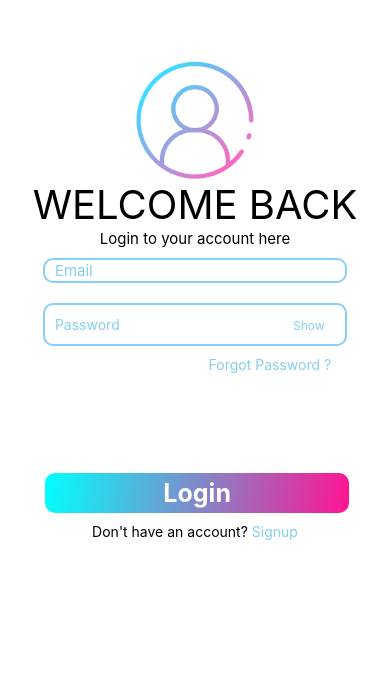
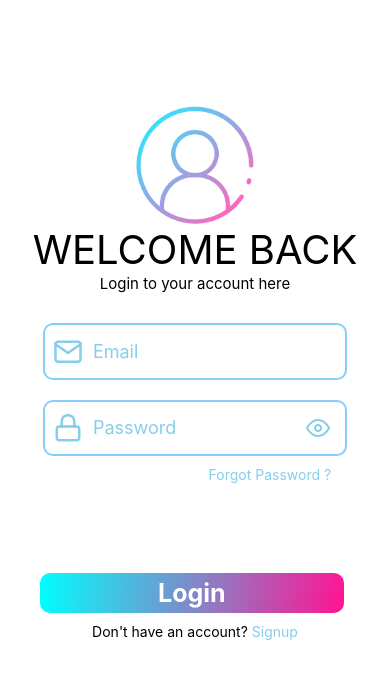
Before and after one commit to shible77/free-school, a React Native app: screen /Login in a window 390 px wide. Shown: the top 678 px of the page. Built offline with nearby package versions, Linux system fonts and the light colour scheme.

Commit message:
Add Some UI

```diff
--- a/components/Field.js
+++ b/components/Field.js
@@ -1,13 +1,16 @@
 import React from 'react';
-import {TextInput, StyleSheet} from 'react-native';
+import {TextInput, StyleSheet, View} from 'react-native';
 import {darkGreen, green} from './Constants';
 
 const Field = (props) => {
   return (
+    <View style={[styles.field, {color: 'sky blue'}]}>
+      <View style={{marginVertical: 8, padding:3, borderRadius: 3, marginRight: 7 }}>{props.icon}</View>
     <TextInput
       {...props}
-      style={[styles.field,{color: 'skyblue'}]}
+      style={[styles.input,{color: 'skyblue'}]}
       placeholderTextColor={'skyblue'}></TextInput>
+    </View>
   );
 };
 
@@ -18,11 +21,17 @@ const styles = StyleSheet.create({
     borderWidth: 2,
     borderColor: 'lightskyblue',
     borderRadius: 10,
-    paddingHorizontal: 10,
+    paddingHorizontal: 5,
     width: '78%',
     marginVertical: 10,
     height: '9%',
-    fontSize: 15
+    fontSize: 15,
+    display: 'flex',
+    flexDirection: 'row',
+  },
+  input: {
+    marginVertical: 11,
+    fontSize:  18,
   }
 
 })
--- a/components/PasswordField.js
+++ b/components/PasswordField.js
@@ -1,16 +1,21 @@
 import { StyleSheet, TextInput, Text, TouchableOpacity, View } from 'react-native'
 import React from 'react'
+import { Feather } from '@expo/vector-icons';
 import { darkGreen } from './Constants';
 
 const PasswordField = (props) => {
+    // console.log(props.icon)
     return (
         <View style={styles.field}>
+            <View style={{marginVertical: 7, padding:3, borderRadius: 3, marginRight: 7 }}>
+                {props.icon}
+            </View>
             <TextInput
                 {...props}
-                style={{ color: 'skyblue', width: '85%' }}
+                style={{ color: 'skyblue', width: '70%', fontSize: 18 }}
                 placeholderTextColor={'skyblue'} />
-            <TouchableOpacity onPress={() => { alert('pressed') }}>
-                <Text style={[styles.text, { color: 'skyblue' }]}>Show</Text>
+            <TouchableOpacity onPress={props.togglePass}>
+                <Text style={[styles.text, { color: 'skyblue' }]}>{props.showPass? <Feather name="eye" size={24} color="skyblue" /> : <Feather name="eye-off" size={24} color="skyblue" />}</Text>
             </TouchableOpacity>
         </View>
 
@@ -24,7 +29,7 @@ const styles = StyleSheet.create({
         borderWidth: 2,
         borderColor: 'lightskyblue',
         borderRadius: 10,
-        paddingHorizontal: 10,
+        paddingHorizontal: 5,
         width: '78%',
         marginVertical: 10,
         height: '9%',
@@ -34,6 +39,7 @@ const styles = StyleSheet.create({
     },
     text: {
         fontSize: 12,
-        marginVertical: 13
+        marginVertical: 13,
+        paddingLeft: 10
     }
 })
--- a/screen/Login.js
+++ b/screen/Login.js
@@ -1,31 +1,41 @@
-import React from 'react';
+import React, { useState } from 'react';
 import { View, Text, TouchableOpacity, StyleSheet, Image } from 'react-native';
 import Field from '../components/Field';
 import PasswordField from '../components/PasswordField';
 import ColourfulText from '../components/ColorfulText';
 import KeyboardAvoidingWrapper from '../components/KeyboardAvoidingWrapper';
 import ColourfulButton from '../components/ColorfulButton';
+import { Feather } from '@expo/vector-icons';
 
 const Login = (props) => {
-
+    const [showPass, setShowPass] = useState(true);
+    const togglePass = () => {
+        setShowPass(!showPass);
+    }
     return (
         <KeyboardAvoidingWrapper>
             <View style={styles.container}>
-
                 <View style={styles.innerView}>
                     <Image source={require('../assets/logo.png')} style={styles.logo} />
                     <ColourfulText text={'WELCOME BACK'} color={['aqua', 'deeppink']} style={{ fontSize: 40 }} />
-                    <ColourfulText text={'Login to your account here'} color={['aqua', 'deeppink']} style={{ fontSize: 15 }} />
+                    <ColourfulText text={'Login to your account here'} color={['aqua', 'deeppink']} style={{ fontSize: 15, marginBottom: 20 }} />
+
                     <Field placeholder="Email"
-                        keyboardType={'email-address'}  />
-                    <PasswordField placeholder="Password" secureTextEntry={true}/>
+                        autoCapitalize="none"
+                        icon={<Feather name="mail" size={30} color="skyblue" />}
+                        keyboardType={'email-address'} />
+                    <PasswordField placeholder="Password" autoCapitalize="none" icon={<Feather name="lock" size={30} color="skyblue" />}
+                        secureTextEntry={showPass} showPass={showPass} togglePass={togglePass} />
+
+
                     <View style={styles.innerView2}>
                         <Text style={[styles.text4, { color: 'skyblue' }]}>
                             Forgot Password ?
                         </Text>
                     </View>
-                    <ColourfulButton buttonText={'Login'} color={['aqua', 'deeppink']} press={() => props.navigation.navigate("Login")}  style={{ width: '66%', marginRight: 62 }}/>
-
+                    <View style={styles.innerView4}>
+                        <ColourfulButton buttonText={'Login'} color={['aqua', 'deeppink']} press={() => props.navigation.navigate("Login")} style={{ width: '66%', marginRight: 62 }} />
+                    </View>
 
                     <View style={styles.innerView3}>
                         <Text style={styles.text5}>Don't have an account? </Text>
@@ -47,6 +57,7 @@ const styles = StyleSheet.create({
     },
     innerView: {
         display: 'flex',
+        height: '95%',
         justifyContent: 'center',
         alignItems: 'center',
         marginVertical: 60
@@ -60,11 +71,14 @@ const styles = StyleSheet.create({
         alignItems: 'flex-end',
         width: '78%',
         paddingRight: 16,
-        marginBottom: 90
+        marginBottom: 60
     },
     innerView3: {
         display: 'flex',
         flexDirection: 'row',
         justifyContent: "center"
     },
+    innerView4: {
+        marginTop: 20, width: '100%', marginLeft: 60
+    }
 })
--- a/screen/Signup.js
+++ b/screen/Signup.js
@@ -1,27 +1,39 @@
 import React, { useState } from 'react';
-import { View, Text, TouchableOpacity, StyleSheet,  Image } from 'react-native';
+import { View, Text, TouchableOpacity, StyleSheet, Image } from 'react-native';
 import Field from '../components/Field';
 import PasswordField from '../components/PasswordField';
 import ColourfulText from '../components/ColorfulText';
 import KeyboardAvoidingWrapper from '../components/KeyboardAvoidingWrapper';
 import ColourfulButton from '../components/ColorfulButton';
+import { Feather } from '@expo/vector-icons';
 
 const Login = (props) => {
 
   const [selectedOption, setSelectedOption] = useState(null);
+  const [showPass1, setShowPass1] = useState(true);
+  const [showPass2, setShowPass2] = useState(true);
+
+  const togglePass1 = () => {
+    setShowPass1(!showPass1);
+  }
+
+  const togglePass2 = () => {
+    setShowPass2(!showPass2);
+  }
 
   return (
     <KeyboardAvoidingWrapper>
       <View style={styles.container}>
-
         <View style={styles.innerView}>
           <Image source={require('../assets/logo.png')} style={styles.logo} />
           <ColourfulText text={'SIGN UP'} color={['aqua', 'deeppink']} style={{ fontSize: 40 }} />
           <ColourfulText text={'Create your account here'} color={['aqua', 'deeppink']} style={{ fontSize: 15 }} />
-          <Field placeholder="Email"
+          <Field placeholder="Email" autoCapitalize="none" icon={<Feather name="mail" size={30} color="skyblue" />}
             keyboardType={'email-address'} />
-          <PasswordField placeholder="Password" secureTextEntry={true} />
-          <PasswordField placeholder="Confirm Password" secureTextEntry={true} />
+          <PasswordField placeholder="Password" autoCapitalize="none" icon={<Feather name="lock" size={29} color="skyblue" />}
+            secureTextEntry={showPass1} showPass={showPass1} togglePass={togglePass1} />
+          <PasswordField placeholder="Confirm Password" autoCapitalize="none" icon={<Feather name="lock" size={29} color="skyblue" />}
+            secureTextEntry={showPass2} showPass={showPass2} togglePass={togglePass2} />
           <View style={{ flexDirection: 'row', alignItems: 'center', marginBottom: 20 }}>
             <Text style={{ fontWeight: 'bold', fontSize: 15, color: 'skyblue' }}>Signup as: </Text>
             <TouchableOpacity style={{ flexDirection: 'row', alignItems: 'center' }} onPress={() => setSelectedOption('teacher')}>
```
